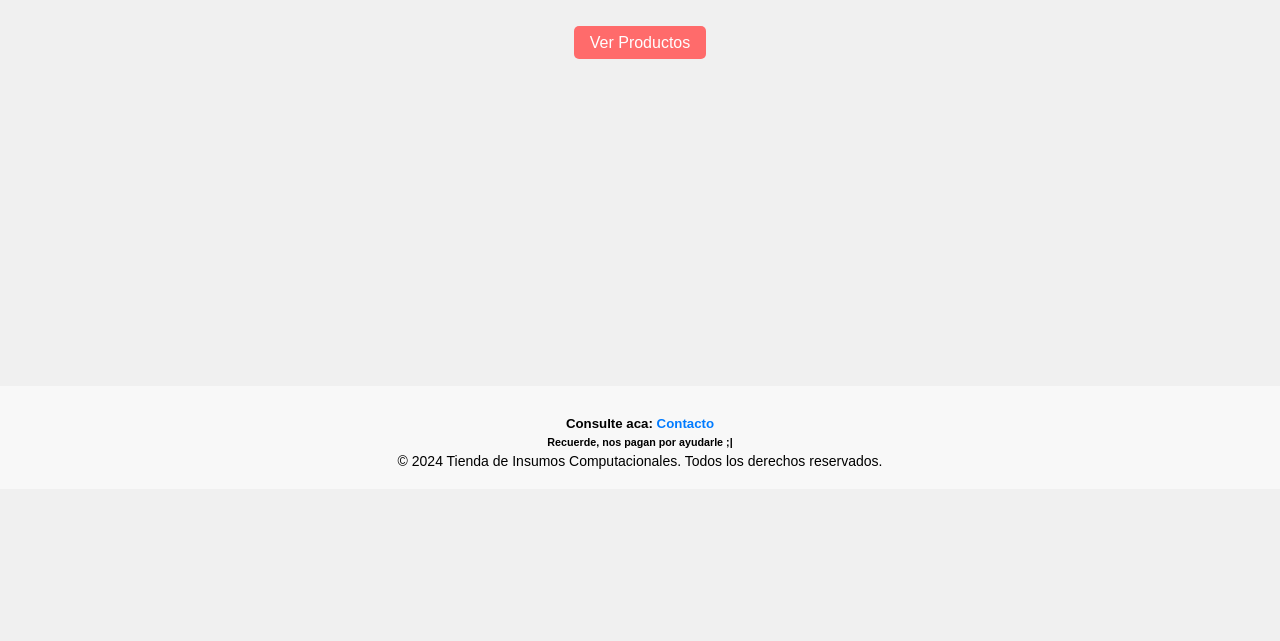
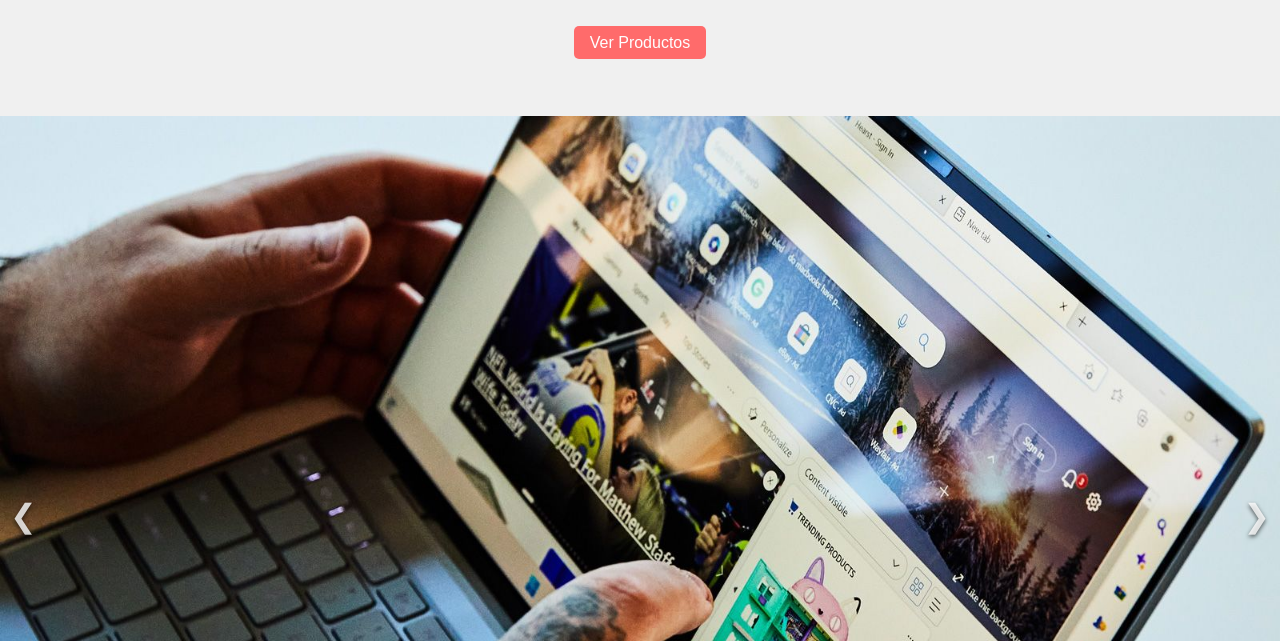
Before and after one commit to JohnSabbot/ProyectoU, a website: page pagina/index.html in a window 1280 px wide. Shown: the part 311-952 px from the top of the page. Before the commit the page ends 800 px from the top, so only its background shows below. Drawn offline with Linux system fonts and the light colour scheme.

Commit message:
añadi un carrusel

```diff
--- a/pagina/css/Estilo.css
+++ b/pagina/css/Estilo.css
@@ -133,3 +133,49 @@ footer .registrarse-link a {
     margin-left: 400px;
 
 }
+.carousel {
+    position: relative;
+    width: 100%;
+    height: 100vh;
+    overflow: hidden;
+}
+
+.carousel-inner {
+    display: flex;
+    width: 300%;
+    height: 100%;
+    transition: transform 0.5s ease-in-out;
+}
+
+.carousel-item {
+    flex: 1;
+    min-width: 100%;
+    transition: opacity 1s ease-in-out;
+}
+
+.carousel-item img {
+    max-width: 100%;
+    max-height: 100vh;
+    width: auto;
+    height: auto;
+    object-fit: contain;
+}
+
+.carousel-control {
+    position: absolute;
+    top: 50%;
+    transform: translateY(-50%);
+    font-size: 2em;
+    color: rgba(255, 255, 255, 0.8);
+    text-shadow: 0 2px 4px rgba(0, 0, 0, 0.6);
+    cursor: pointer;
+    z-index: 10;
+}
+
+.carousel-control.prev {
+    left: 10px;
+}
+
+.carousel-control.next {
+    right: 10px;
+}
--- a/pagina/index.html
+++ b/pagina/index.html
@@ -31,6 +31,23 @@
         <a href="producto.html" class="btn">Ver Productos</a>
     </section>
 
+    <div class="carousel">
+        <div class="carousel-inner">
+            <div class="carousel-item active">
+                <img src="img/laptop.jpg" alt="Imagen 1">
+            </div>
+            <div class="carousel-item">
+                <img src="img/monitor.png" alt="Imagen 2">
+            </div>
+            <div class="carousel-item">
+                <img src="img/mouse.png" alt="Imagen 3">
+            </div>
+        </div>
+        <a class="carousel-control prev" onclick="prevSlide()">&#10094;</a>
+        <a class="carousel-control next" onclick="nextSlide()">&#10095;</a>
+    </div>
+    <script src="js/carrusel.js"></script>
+
     <footer id="contacto">
         <div class="registrarse-link">
             <h5>Consulte aca: <a href="contacto.html">Contacto</a></h5>
--- /dev/null
+++ b/pagina/js/carrusel.js
@@ -0,0 +1,30 @@
+let currentIndex = 0;
+
+function showSlide(index) {
+    const slides = document.querySelectorAll('.carousel-item');
+    if (index >= slides.length) {
+        currentIndex = 0;
+    } else if (index < 0) {
+        currentIndex = slides.length - 1;
+    } else {
+        currentIndex = index;
+    }
+
+    slides.forEach((slide, i) => {
+        slide.style.opacity = (i === currentIndex) ? '1' : '0';
+    });
+
+    document.querySelector('.carousel-inner').style.transform = `translateX(-${currentIndex * 100}%)`;
+}
+
+function nextSlide() {
+    showSlide(currentIndex + 1);
+}
+
+function prevSlide() {
+    showSlide(currentIndex - 1);
+}
+
+document.addEventListener('DOMContentLoaded', () => {
+    showSlide(currentIndex);
+});
```
Also changed, not shown: pagina/img/laptop.jpg (added), pagina/img/monitor.png (added), pagina/img/mouse.png (added).
